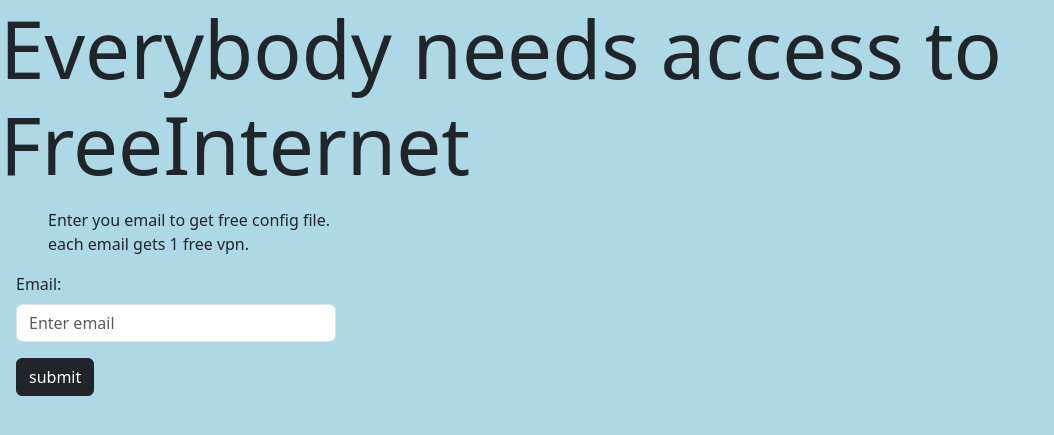
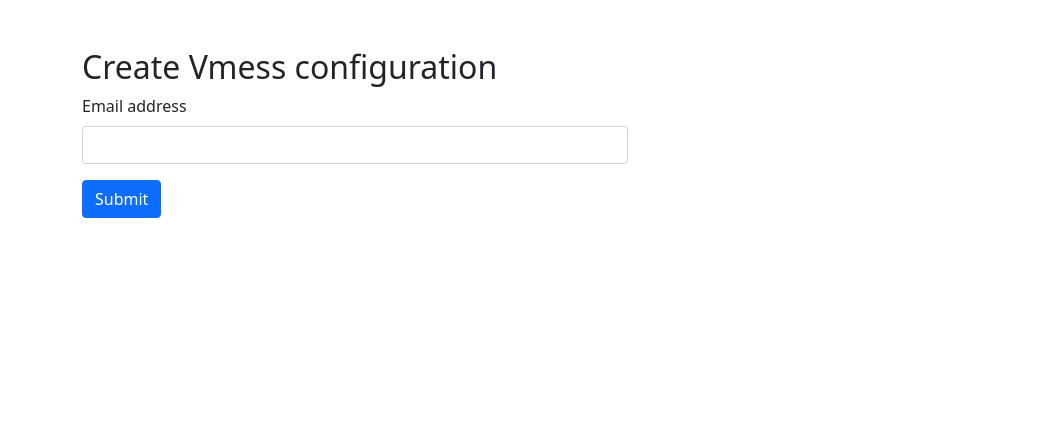
Before and after one commit to Soroushbolbolabady/FreeInternet, a Django app: page / in a window 1280 px wide. Shown: the top 435 px of the page, without its empty margins (0-1054 px from the left). Run offline with Django 4.2, Linux system fonts and the light colour scheme; some libraries are stand-ins or nearby versions.

Commit message:
some changes on html

```diff
--- a/vpn_generator/templates/vpn_generator/home.html
+++ b/vpn_generator/templates/vpn_generator/home.html
@@ -2,28 +2,39 @@
 <html lang="en">
 <head>
     <meta charset="UTF-8">
-    <title>Home</title>
-    {% load bootstrap5 %}
-    {% bootstrap_css %}
-    {% bootstrap_javascript %}
+    <meta name="viewport" content="width=device-width, initial-scale=1.0">
+    <title>Vmess Configuration</title>
+    <link rel="stylesheet" href="https://cdn.jsdelivr.net/npm/bootstrap@5.1.0/dist/css/bootstrap.min.css">
 </head>
-<body style="background-color:lightblue">
+<body>
+    <div class="container mt-5">
+        <div class="row">
+            <div class="col-md-6">
+                <h2>Create Vmess configuration</h2>
+                <form method="post">
+                    {% csrf_token %}
 
-    <main style="">
-        <h1 class="display-1 mb-3">Everybody needs access to FreeInternet</h1>
-        <p class="ms-5">Enter you email to get free config file.<br>
-            each email gets 1 free vpn.</p>
-        <form id="userform" method="post">
-                {% csrf_token %}
+                    <div class="mb-3">
+                        <label for="email" class="form-label">Email address</label>
+                        <input type="email" class="form-control" id="email" name="email" required>
+                    </div>
+                    <button type="submit" class="btn btn-primary">Submit</button>
+                </form>
+            </div>
+                    {% if messages %}
+        <ul class="messages">
+            {% for message in messages %}
+            <li{% if message.tags %} class="{{ message.tags }}"{% endif %}>{{ message }}</li>
+            {% endfor %}
+        </ul>
+        {% endif %}
+        </div>
+    </div>
+    <script src="https://cdn.jsdelivr.net/npm/bootstrap@5.1.0/dist/js/bootstrap.bundle.min.js"></script>
+</body>
+</html>
 
-            <div class="mb-3 mt-3 ms-3 w-25">
-                <label for="email" class="form-label">Email:</label>
-                <input type="email" class="form-control" id="email" placeholder="Enter email" name="email">
-                <input class="btn btn-dark mt-3 "  type="submit" value="submit">
 
-            </div>
-
-        </form>
         {% if messages %}
         <ul class="messages">
             {% for message in messages %}
@@ -31,7 +42,3 @@
             {% endfor %}
         </ul>
         {% endif %}
-    </main>
-
-</body>
-</html>
```
